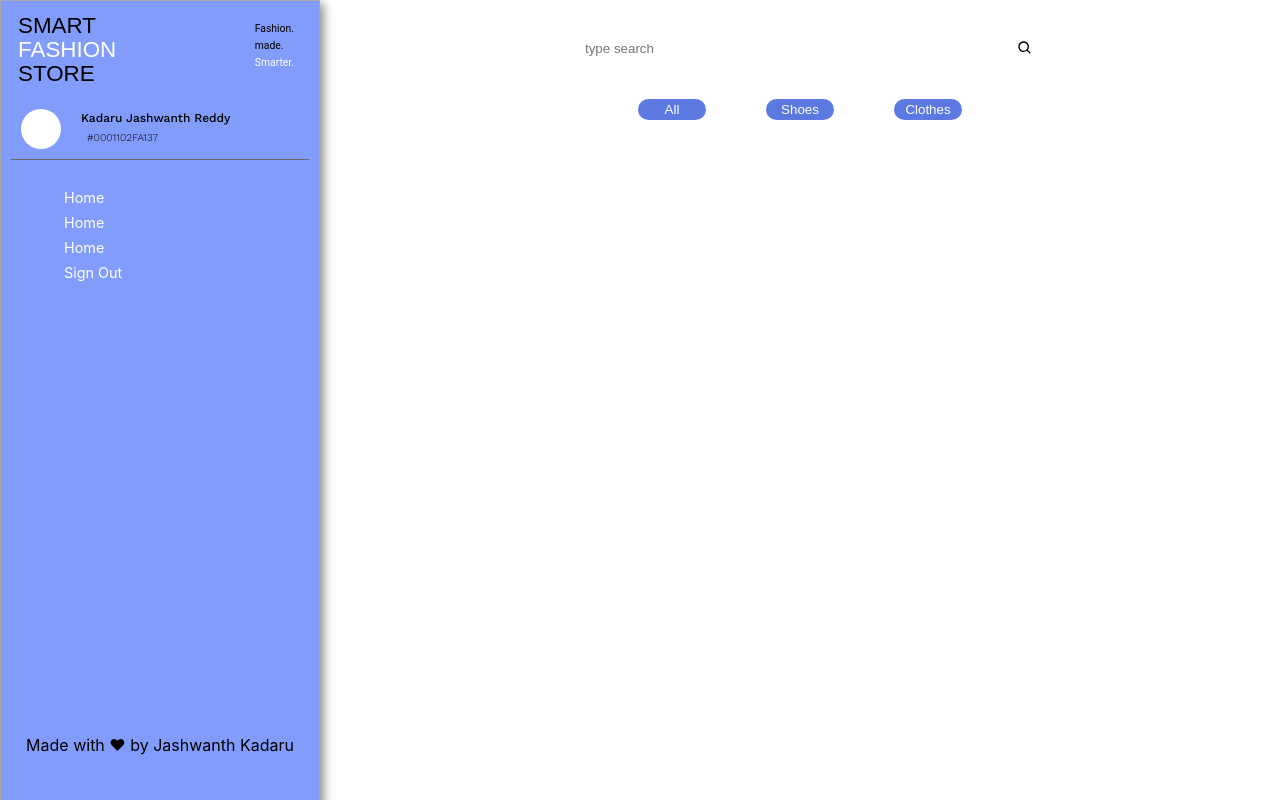
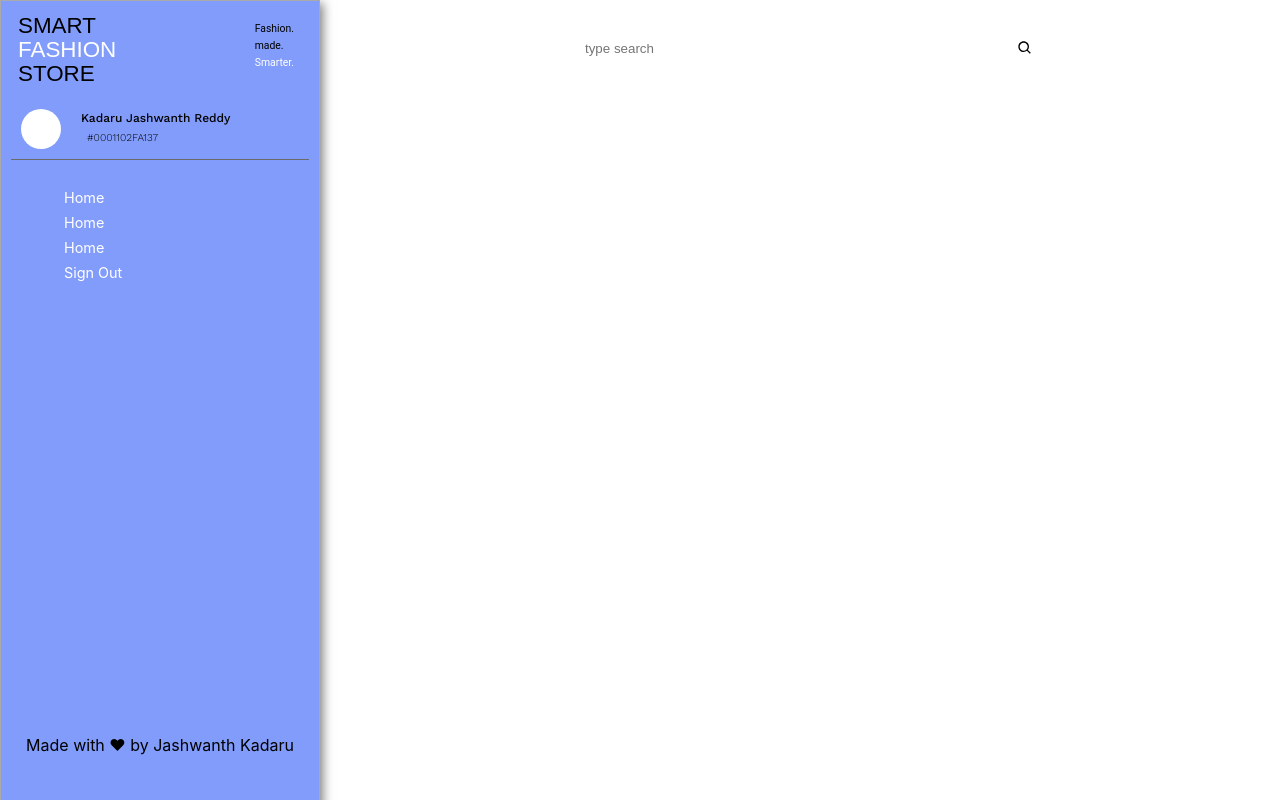
Before and after one commit to JashwanthKadaru/AI_Assisted_Shopping_App, a React (Create React App) app in the folder client/smart_store_client/: page /shop in a window 1280 px wide. Built offline with nearby package versions, Linux system fonts and the light colour scheme; a web font is replaced by a local one.

Commit message:
Revert "In client folder, created react home page layout, search bar, filter option buttons. Added css styles for home page."
This reverts commit 89591b8d086f26b3aca04b448298c43ef856cf39.

```diff
--- a/client/smart_store_client/src/css/Home.css
+++ b/client/smart_store_client/src/css/Home.css
@@ -29,34 +29,3 @@
     padding-top: 5px;
     margin-bottom: -3px;
 }
-
-.tags-div {
-    display: flex;
-    flex-direction: row;
-    justify-content: space-around;
-    width: 40%;
-    margin: 0 auto;
-    /* border: 1px solid black */
-}
-
-.tags-div button {
-    display: inline-block;
-    min-width: 68px;
-    max-width: 68px;
-    padding: 3px 5px;
-    border-radius: 15px;
-    background-color: #5c79e2;
-    color: white;
-    border: none;
-    margin: 6px 4px;
-    transition: 0.3s;
-}
-
-.tags-div button:hover {
-    box-shadow: 2px 2px 6px 1px rgba(0, 0, 0, 0.5);
-    margin-top: 2px;
-    margin-bottom: 10px;
-    margin-left: 0px;
-    margin-right: 8px;
-    transition: 0.3s;
-}
--- a/client/smart_store_client/src/pages/Home.js
+++ b/client/smart_store_client/src/pages/Home.js
@@ -10,11 +10,7 @@ const Home = () => {
                 <BiSearch className="search-icon"/>
             </div>
 
-            <div className="tags-div">
-                    <button> All </button>
-                    <button> Shoes </button>
-                    <button> Clothes </button>
-            </div>
+
         </div>
     )
 }
```
